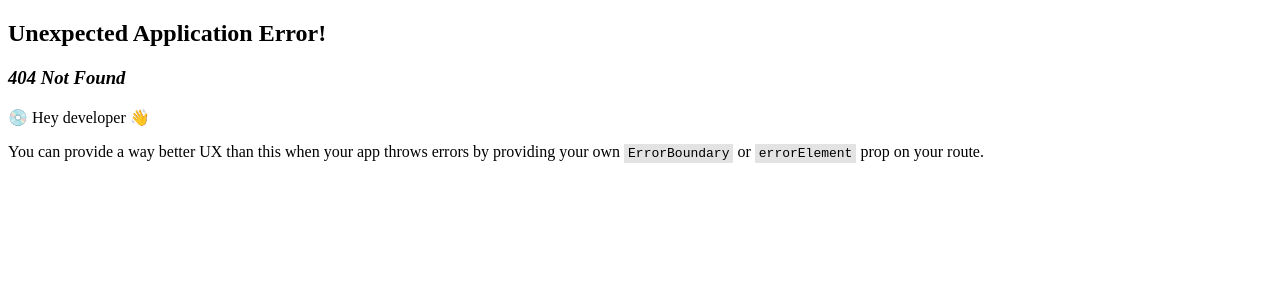
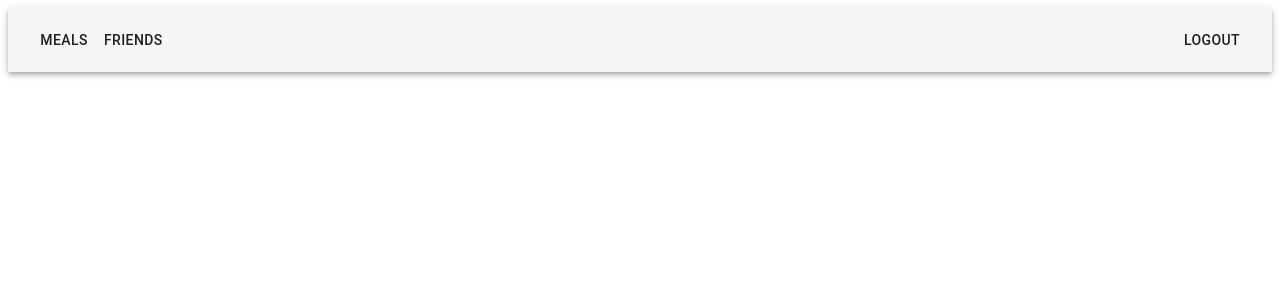
Before and after one commit to rpp2205-boc-dolomite/biteshare-app, a React app: page /dashboard in a window 1280 px wide. Before the commit this address had no page. Shown: the top 300 px of the page. Built offline with nearby package versions, Linux system fonts and the light colour scheme; the HTML template or start-up script is replaced by a standard one.

Commit message:
Navbar component created

```diff
--- a/client/src/components/HomePage.jsx
+++ b/client/src/components/HomePage.jsx
@@ -36,6 +36,7 @@ const HomePage = (props) => {
               {/* set button as Link component so it will link to the path we set in the index.jsx file */}
               <Button component={Link} to="/signup" variant="contained" size="large" sx={{...btnStyle, backgroundColor: "white", color: "black"}}>Sign Up</Button>
               <Button component={Link} to="/login" variant="contained" size="large" sx={{...btnStyle, backgroundColor:'black'}}>Sign In</Button>
+              <Button component={Link} to="/dashboard" variant = "contained" size="large" sx={{...btnStyle, backgroundColor:'red'}}>Admin</Button>
             </Grid>
           </Grid>
         </Box>)
--- /dev/null
+++ b/client/src/components/Navbar.jsx
@@ -0,0 +1,32 @@
+import React from 'react';
+import {Button, AppBar, Box, Toolbar, Typography, createTheme} from '@mui/material';
+import { Link } from 'react-router-dom';
+
+// let theme = createThem({
+//   palette: {
+//     primary: {
+//       main: '#000000'
+//     }
+//   }
+// })
+
+function Navbar (props) {
+
+  return(
+    <div>
+      <Box sx={{ flexGrow: 1 }}>
+        <AppBar position="static" color="default">
+          <Toolbar>
+            <Typography component="div" sx={{ flexGrow: 1}}>
+              <Button color="inherit">Meals</Button>
+              <Button color="inherit">Friends</Button>
+            </Typography>
+            <Button color="inherit">Logout</Button>
+          </Toolbar>
+        </AppBar>
+      </Box>
+    </div>
+  )
+}
+
+export default Navbar;
--- a/client/src/index.jsx
+++ b/client/src/index.jsx
@@ -1,6 +1,7 @@
 import { createRoot } from 'react-dom/client';
 import React from 'react';
 import App from './components/App.jsx';
+import Navbar from './components/Navbar.jsx';
 
 
 import {
@@ -10,8 +11,9 @@ import {
 
 const router = createBrowserRouter([
   {path:"/", element:<App/>},
-  // {path:"/signup", element:<SignUp />}
-  // {path:"/login", element:<LogIn />}
+  // {path:"/signup", element:<SignUp />},
+  //{path:"/login", element:<LogIn />},
+  {path:"/dashboard", element:<Navbar />}
 ])
 
 createRoot(document.getElementById('app')).render(
```
Also changed, not shown: client/src/components/Meals.jsx (added), 1 other file (tests, documents, lock files or other folders).
